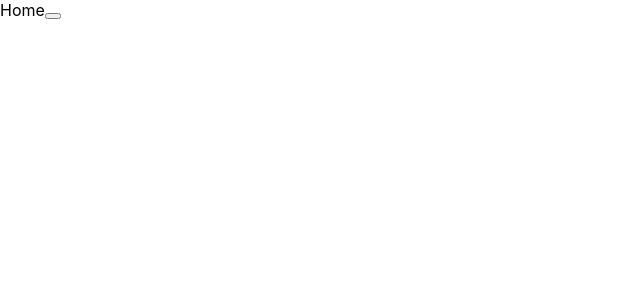
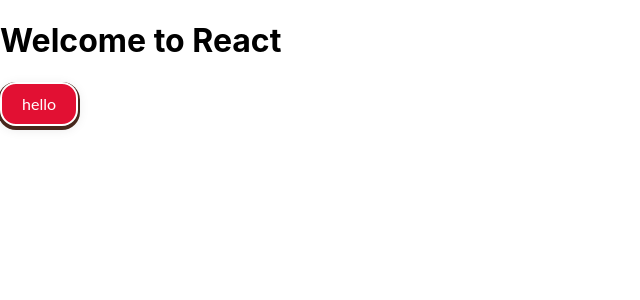
Before and after one commit to Web-Development-Group11/cake-web-project, a React (Vite) app in the folder frontend/: page / in a window 1280 px wide. Shown: the top 300 px of the page, without its empty margins (0-640 px from the left). Built offline with nearby package versions, Linux system fonts and the light colour scheme.

Commit message:
update folder home

```diff
--- a/frontend/src/pages/Home/Home.jsx
+++ b/frontend/src/pages/Home/Home.jsx
@@ -1,10 +1,14 @@
 import React from 'react'
 import Button from '../../components/button/Button'
 
+
 const Home = () => {
   return (
-    <div>Home
-    <Button/>
+    <div>
+        <h1>
+        Welcome to React
+        </h1>
+        <Button type ="btn1 primary " >hello </Button>
     </div>
   )
 }
--- a/frontend/src/pages/Home/Home.scss
+++ /dev/null
@@ -1,5 +0,0 @@
-$color: white;
-
-.home {
-    background-color: $color;
-}
```
